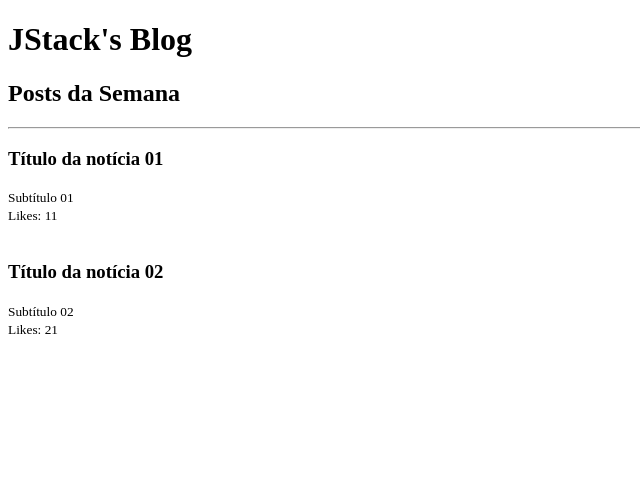
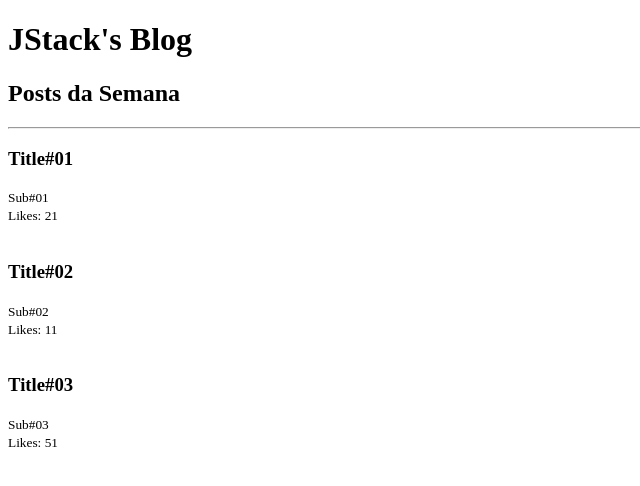
Before and after one commit to matheus-fga/curso-JStack, a React app in the folder React/Fundamentos/: page / in a window 1280 px wide. Shown: the top 486 px of the page, without its empty margins (0-640 px from the left). Built offline with nearby package versions, Linux system fonts and the light colour scheme.

Commit message:
rendering lists

```diff
--- a/React/Fundamentos/src/App.js
+++ b/React/Fundamentos/src/App.js
@@ -3,6 +3,11 @@
 import Header from './Header';
 import Post from './Post';
 
+const posts = [
+  { title: 'Title#01', subtitle: 'Sub#01', likes: 20 },
+  { title: 'Title#02', subtitle: 'Sub#02', likes: 10 },
+  { title: 'Title#03', subtitle: 'Sub#03', likes: 50 },
+];
 
 function App() {
 
@@ -16,21 +21,13 @@
 
       <hr />
 
-      <Post
-        likes={10}
-        post={{
-          title: 'Título da notícia 01',
-          subtitle: 'Subtítulo 01',
-        }}
-      />
-
-      <Post
-        likes={20}
-        post={{
-          title: 'Título da notícia 02',
-          subtitle: 'Subtítulo 02',
-        }}
-      />
+      {posts.map((post, key) => (
+        <Post
+          post={{ title: post.title, subtitle: post.subtitle }}
+          likes={post.likes}
+          key={key}
+        />
+      ))}
     </Fragment>
   );
 }
```
